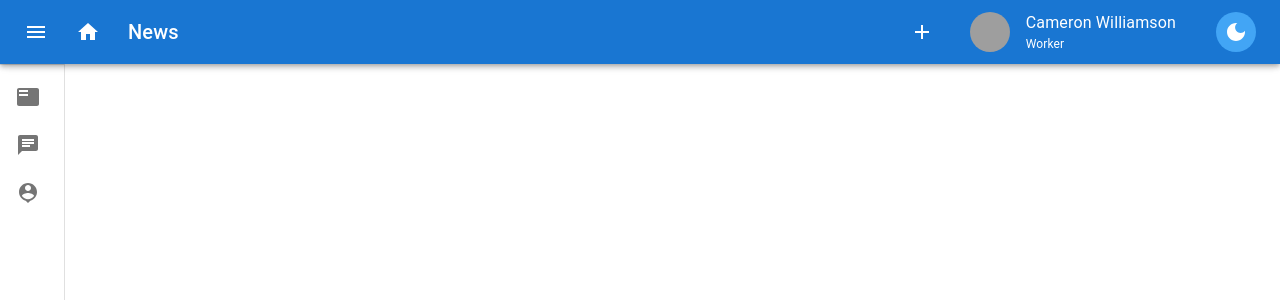
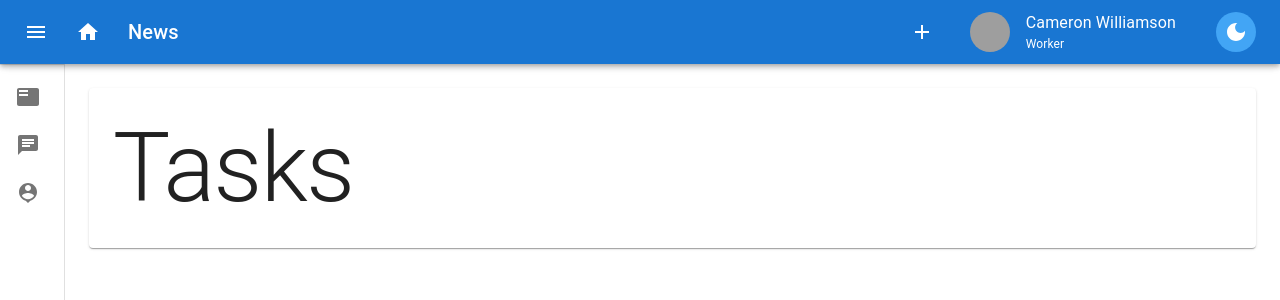
Before and after one commit to BrianBellamy/diplom, a React (Create React App) app: page / in a window 1280 px wide. Shown: the top 300 px of the page. Built offline with nearby package versions, Linux system fonts and the light colour scheme; grey boxes are pictures that could not be loaded.

Commit message:
последнее обновление

```diff
--- a/src/App.jsx
+++ b/src/App.jsx
@@ -1,7 +1,7 @@
 import {CssBaseline, createTheme, ThemeProvider,  } from '@mui/material';
 import { useState } from 'react';
 
-import Header from './components/Header';
+import Header from './components/Layout.jsx';
 
 
 const darkTheme = createTheme({
--- a/src/components/Header.jsx
+++ b/src/components/Layout.jsx
@@ -1,4 +1,4 @@
-import {AppBar, Toolbar, IconButton, Typography, Drawer, Divider, ListItem, List, ListItemText, ListItemIcon, Collapse, ListItemButton, } from '@mui/material'
+import {Paper, AppBar, Toolbar, IconButton, Typography, Drawer, Divider, ListItem, List, ListItemText, ListItemIcon, Collapse, ListItemButton, } from '@mui/material'
 import React, {useState} from 'react'
 import DarkModeIcon from '@mui/icons-material/DarkMode';
 import LightModeIcon from '@mui/icons-material/LightMode';
@@ -17,6 +17,12 @@ import ChatIcon from '@mui/icons-material/Chat';
 import PersonPinIcon from '@mui/icons-material/PersonPin';
 import ExpandLessIcon from '@mui/icons-material/ExpandLess';
 import ExpandMoreIcon from '@mui/icons-material/ExpandMore';
+import {Route, Routes } from 'react-router-dom'
+
+
+import Task from '../pages/Task';
+import Chat from '../pages/Chat';
+import Staff from '../pages/Staff';
 
 
 const drawerWidth = 240
@@ -98,7 +104,7 @@ const DrawerHeader = styled('div')(
   )
 
 
-const Header = (props) => {
+const Layout = (props) => {
     const {dark, toggleDark} = props
     const [open, setOpen] = useState (false)
 
@@ -123,7 +129,7 @@ const Header = (props) => {
 
 
   return (
-    <React.Fragment>
+    <Box sx = {{display: 'flex'}}>
     <CustomAppBar open={open}>
         <Toolbar>
         <IconButton
@@ -238,8 +244,21 @@ const Header = (props) => {
             </ListItem>
           </List>
     </CustomDrawer>
-    </React.Fragment>
+    <Box sx ={{flexGrow: 1, padding: theme.spacing(3)}}>
+      <DrawerHeader/>
+      <Paper sx={{
+        padding: theme.spacing(3)
+      }}>
+        <Routes>
+      <Route path="/" element={<Task/>}/>
+      <Route path="/chat" element={<Chat/>}/>
+      <Route path="/staff" element={<Staff/>}/>
+      </Routes>
+        </Paper>
+
+    </Box>
+    </Box>
   )
 }
 
-export default Header
+export default Layout
--- /dev/null
+++ b/src/pages/Chat.jsx
@@ -0,0 +1,14 @@
+import { Box, Typography } from '@mui/material'
+import React from 'react'
+
+const Chat = () => {
+  return (
+    <Box>
+        <Typography variant='h1'>
+        Chat
+    </Typography>
+    </Box>
+  )
+}
+
+export default Chat
--- /dev/null
+++ b/src/pages/Staff.jsx
@@ -0,0 +1,14 @@
+import { Box, Typography } from '@mui/material'
+import React from 'react'
+
+const Staff = () => {
+  return (
+    <Box>
+        <Typography variant='h1'>
+        Staff
+    </Typography>
+    </Box>
+  )
+}
+
+export default Staff
--- /dev/null
+++ b/src/pages/Task.jsx
@@ -0,0 +1,14 @@
+import { Box, Typography } from '@mui/material'
+import React from 'react'
+
+const Task = () => {
+  return (
+    <Box>
+        <Typography variant='h1'>
+        Tasks
+    </Typography>
+    </Box>
+  )
+}
+
+export default Task
```
